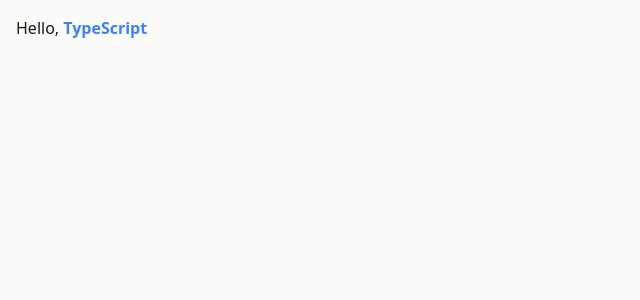
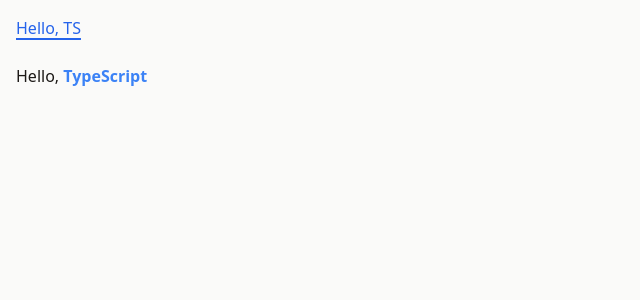
Before and after one commit to seesmof/Learning-TypeScript-Webapp, a React (Vite) app: page / in a window 1280 px wide. Shown: the top 300 px of the page, without its empty margins (0-640 px from the left). Built offline with nearby package versions, Linux system fonts and the light colour scheme.

Commit message:
modified Slider.tsx in components

```diff
--- a/src/components/Slider.tsx
+++ b/src/components/Slider.tsx
@@ -1,14 +1,47 @@
+import React, { useState } from "react";
 import HelloTS from "./HelloTS";
 
-const Slider = () => {
-  const sectionsNames: string[] = ["Hello, TS"];
+const Slider: React.FC = () => {
+  const [activeSection, setActiveSection] = useState<string>("Hello, TS");
+  const sectionNames: string[] = ["Hello, TS"];
+
+  const handleSectionChange = (sectionName: string) => {
+    setActiveSection(sectionName);
+  };
+
+  const renderSection = (sectionName: string) => {
+    switch (sectionName) {
+      case "Hello, TS":
+        return <HelloTS />;
+      default:
+        return null;
+    }
+  };
 
   return (
-    <>
-      <div className="p-4">
-        <HelloTS />
+    <div className="p-4">
+      <div className="flex flex-row gap-3 flex-nowrap whitespace-nowrap overflow-x-auto pb-2">
+        {sectionNames.map((sectionName) => (
+          <div
+            key={sectionName}
+            onClick={() => handleSectionChange(sectionName)}
+            className={`cursor-pointer font-medium ${
+              activeSection === sectionName
+                ? "text-blue-600 underline decoration-blue-600 decoration-2 underline-offset-4"
+                : "text-gray-600"
+            }`}
+          >
+            {sectionName}
+          </div>
+        ))}
       </div>
-    </>
+
+      <main className="">
+        {activeSection && (
+          <div className="mt-4">{renderSection(activeSection)}</div>
+        )}
+      </main>
+    </div>
   );
 };
 
```
